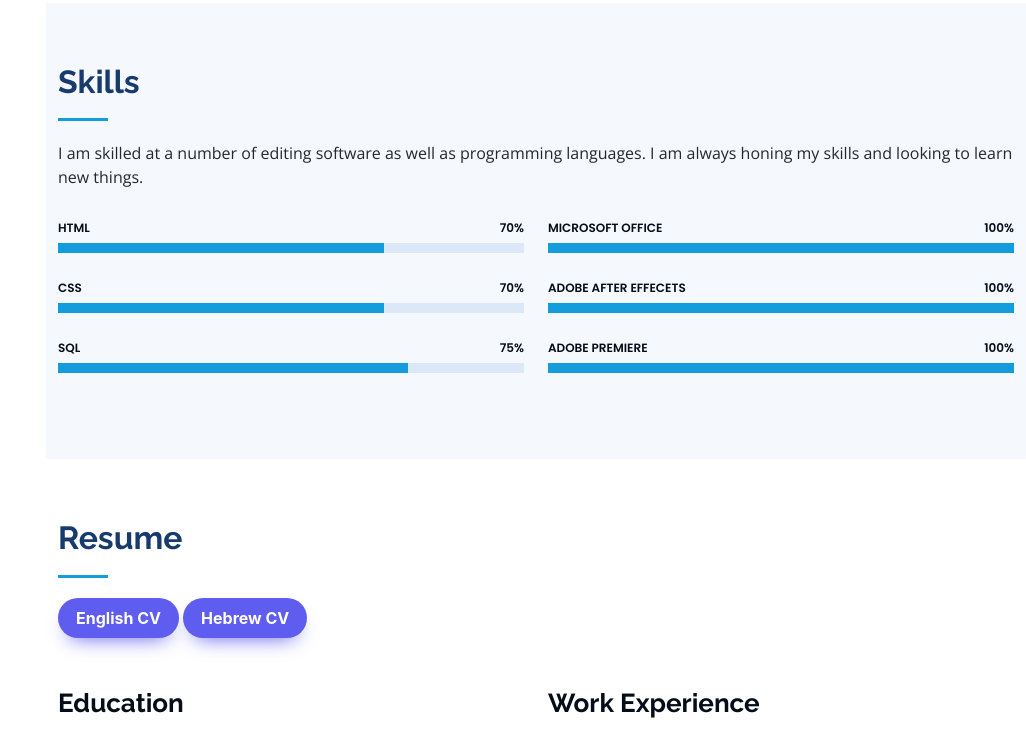
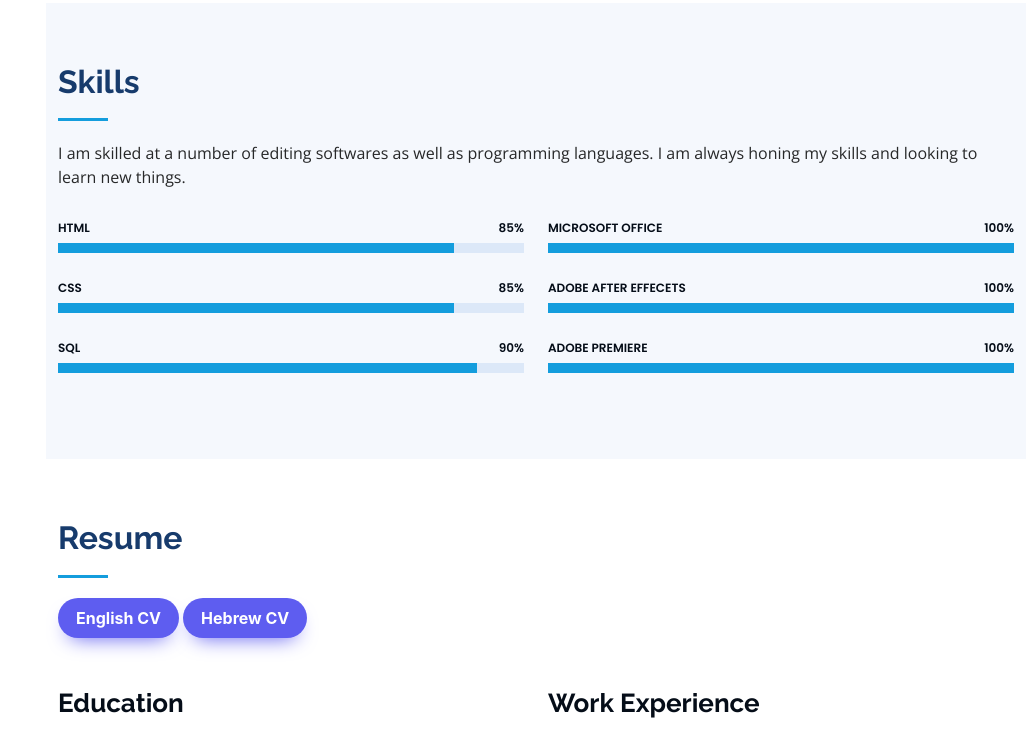
Before and after one commit to CrocDunD/Daniel-Shavit-Website, a plain HTML site: page index.html in a window 1280 px wide. Shown: the part 1328-2062 px from the top of the page, without its empty margins (254-1280 px from the left). Drawn offline with nearby package versions, Linux system fonts and the light colour scheme.

Commit message:
Update index.html

```diff
--- a/index.html
+++ b/index.html
@@ -180,7 +180,7 @@
 
         <div class="section-title">
           <h2>Skills</h2>
-          <p>I am skilled at a number of editing software as well as programming languages. I am always honing my skills and looking to learn new things.</p>
+          <p>I am skilled at a number of editing softwares as well as programming languages. I am always honing my skills and looking to learn new things.</p>
         </div>
 
         <div class="row skills-content">
@@ -188,23 +188,23 @@
           <div class="col-lg-6" data-aos="fade-up">
 
             <div class="progress">
-              <span class="skill">HTML <i class="val">70%</i></span>
+              <span class="skill">HTML <i class="val">85%</i></span>
               <div class="progress-bar-wrap">
-                <div class="progress-bar" role="progressbar" aria-valuenow="70" aria-valuemin="0" aria-valuemax="100"></div>
+                <div class="progress-bar" role="progressbar" aria-valuenow="85" aria-valuemin="0" aria-valuemax="100"></div>
               </div>
             </div>
 
             <div class="progress">
-              <span class="skill">CSS <i class="val">70%</i></span>
+              <span class="skill">CSS <i class="val">85%</i></span>
               <div class="progress-bar-wrap">
-                <div class="progress-bar" role="progressbar" aria-valuenow="70" aria-valuemin="0" aria-valuemax="100"></div>
+                <div class="progress-bar" role="progressbar" aria-valuenow="85" aria-valuemin="0" aria-valuemax="100"></div>
               </div>
             </div>
 
             <div class="progress">
-              <span class="skill">SQL <i class="val">75%</i></span>
+              <span class="skill">SQL <i class="val">90%</i></span>
               <div class="progress-bar-wrap">
-                <div class="progress-bar" role="progressbar" aria-valuenow="75" aria-valuemin="0" aria-valuemax="100"></div>
+                <div class="progress-bar" role="progressbar" aria-valuenow="90" aria-valuemin="0" aria-valuemax="100"></div>
               </div>
             </div>
 
@@ -291,7 +291,7 @@
 			<div class="resume-item">
               <h4>Tools and Work Environments</h4>
               <ul>
-                <li><b>Managing Bugs and test:</b> TestRail, Jira, Monday.com, Clickup.</li>
+                <li><b>Managing Bugs and tests:</b> TestRail, Jira, Monday.com, Clickup.</li>
 				<li><b>Work Methodologies:</b> Scrum, Agile.</li>
 				<li><b>Writing test documents:</b> STP, STD, STR.</li>
 				<li><b>Operating systems:</b> Windows, Mobile (Android,iOS).</li>
@@ -327,7 +327,6 @@
 			<div class="resume-item">
               <h4>Military Service</h4>
               <h5>2013 - 2016</h5>
-              <p><em>Europcar/Albar Car rentals</em></p>
               <ul>
                 <li>Medic responsible for the unit's medical needs and close communication with the unit’s doctor.</li>
                 <li>Border operator in the West Bank area.</li>
```
